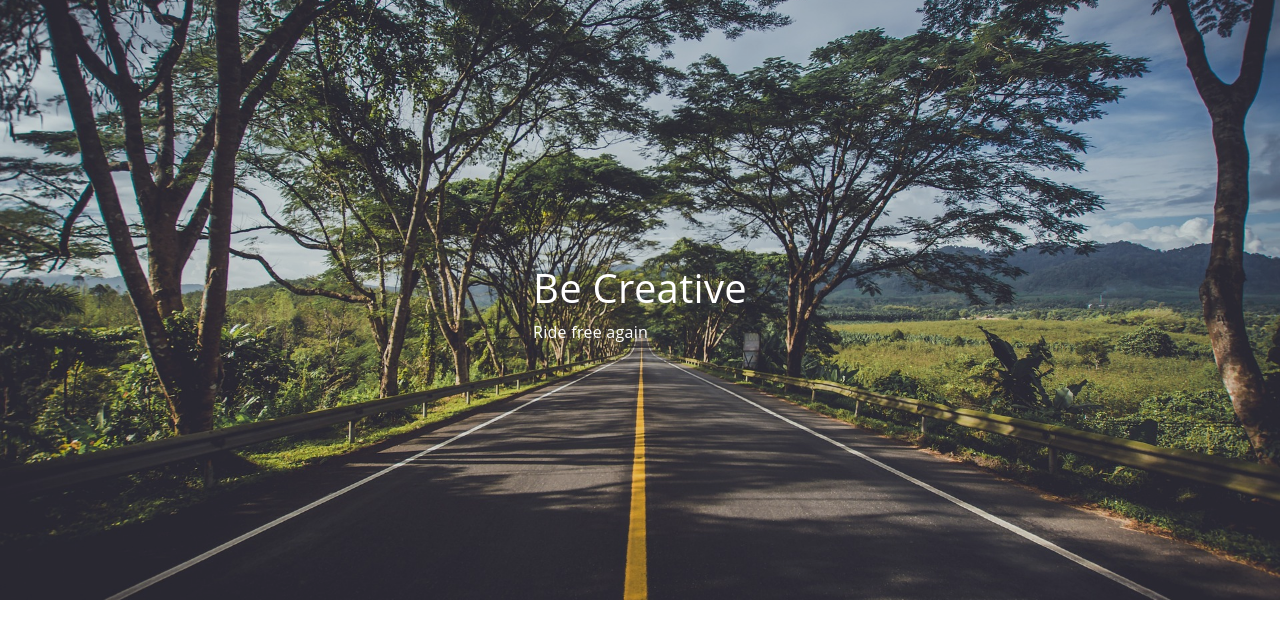
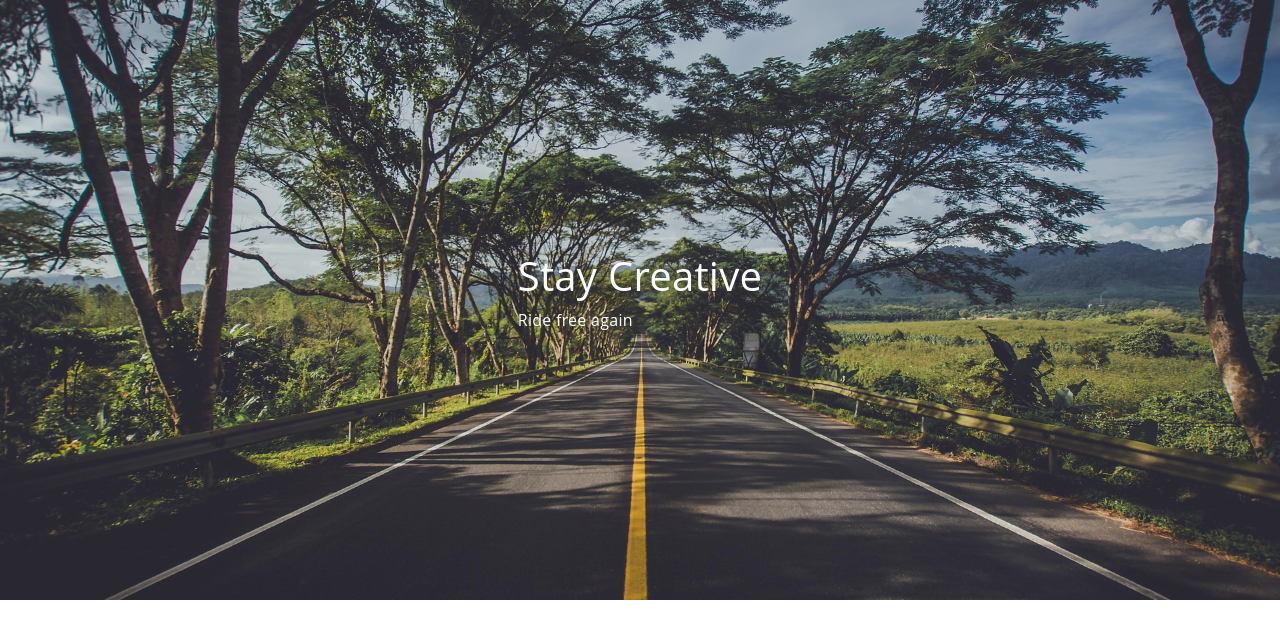
Before and after one commit to infoshareacademy/jpydzr5-car-share-info, a Django app: page /home/ in a window 1280 px wide. Shown: the part 56-696 px from the top of the page. Run offline with Django 5.2, Linux system fonts and the light colour scheme.

Commit message:
minor transform

```diff
--- a/car_rental/rentalApp/static/rentalApp/base.css
+++ b/car_rental/rentalApp/static/rentalApp/base.css
@@ -75,7 +75,7 @@ body .hero-section .hero-container .hero-image {
 }
 body .hero-section .hero-container .hero-text {
   position: absolute;
-  top: 52%;
+  top: 50%;
   transform: translateY(-50%);
   z-index: 1;
   color: white;
--- a/car_rental/rentalApp/static/rentalApp/base.scss
+++ b/car_rental/rentalApp/static/rentalApp/base.scss
@@ -99,7 +99,7 @@ body {
             }
             .hero-text {
                 position: absolute;
-                top: 52%;
+                top: 50%;
                 transform: translateY(-50%);
                 z-index: 1;
                 color: white;
--- a/car_rental/rentalApp/templates/rentalApp/home.html
+++ b/car_rental/rentalApp/templates/rentalApp/home.html
@@ -65,7 +65,7 @@
         <div class="hero-container container-fluid px-0 d-flex justify-content-center">
             <img class="img-fluid hero-image" src="{% static 'rentalApp/hero.jpg' %}" alt="road between trees">
             <div class="hero-text">
-                <h1>Be Creative</h1>
+                <h1>Stay Creative</h1>
                 <p>Ride free again</p>
             </div>
             <div class="hero-bg">
```
